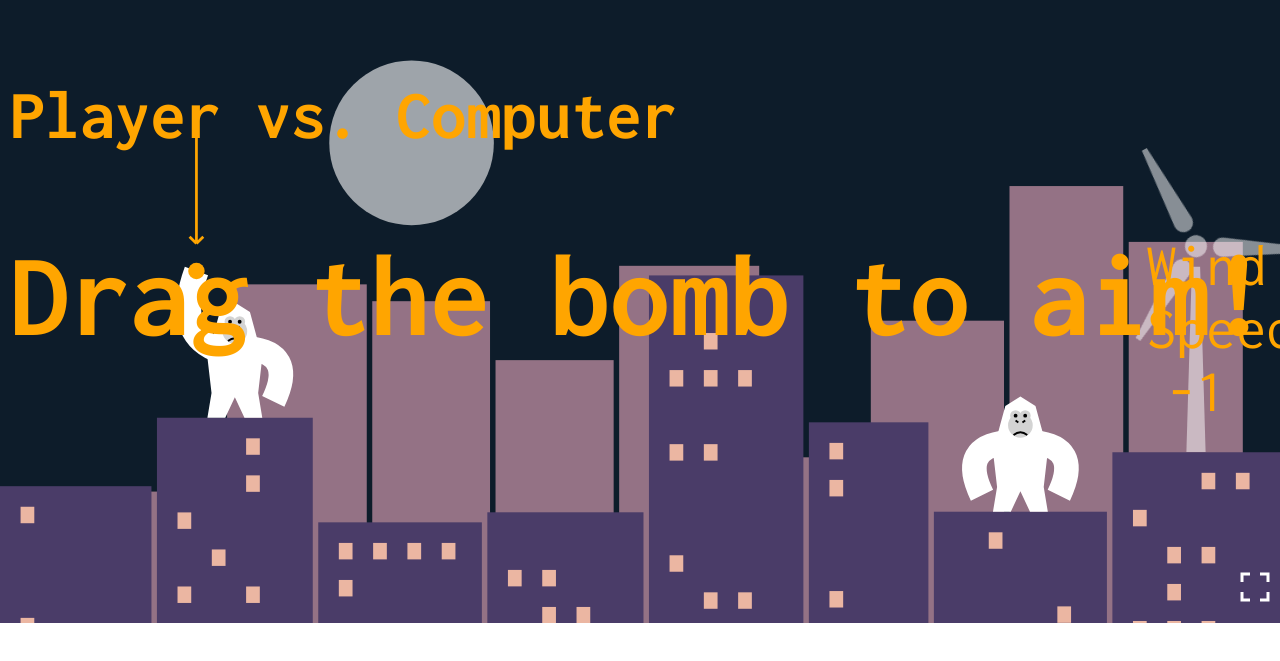
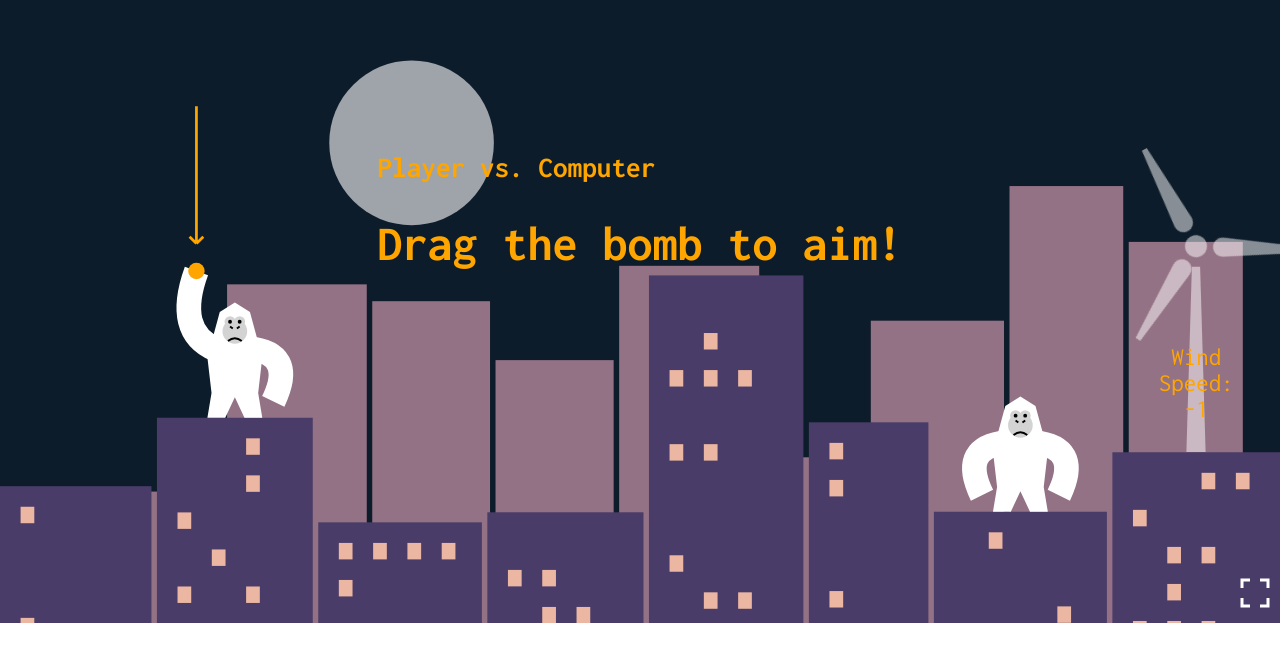
Before and after one commit to Hokxor/Modified_gorilla_game, a plain HTML site: page index.html in a window 1280 px wide. Shown: the part 177-838 px from the top of the page. After the commit the page ends 800 px from the top, so only its background shows below. Drawn offline with Linux system fonts and the light colour scheme.

Commit message:
Reduce font size from 60px to 25px

```diff
--- a/style.css
+++ b/style.css
@@ -4,7 +4,7 @@ body {
   margin: 0;
   padding: 0;
   font-family: "Inconsolata", monospace;
-  font-size: 60px;
+  font-size: 25px;
   color: Orange;
   user-select: none;
   -webkit-user-select: none;
```
